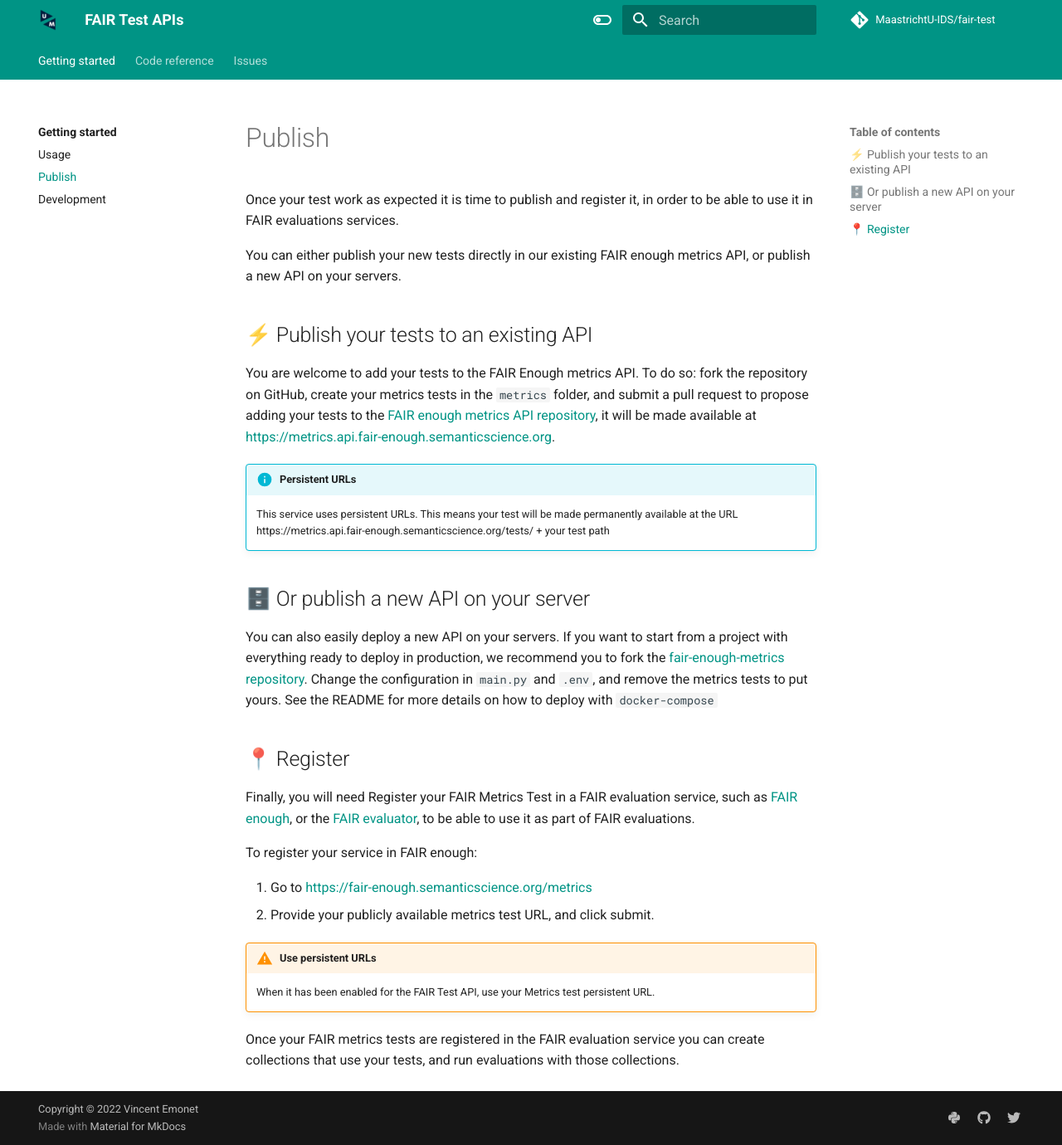
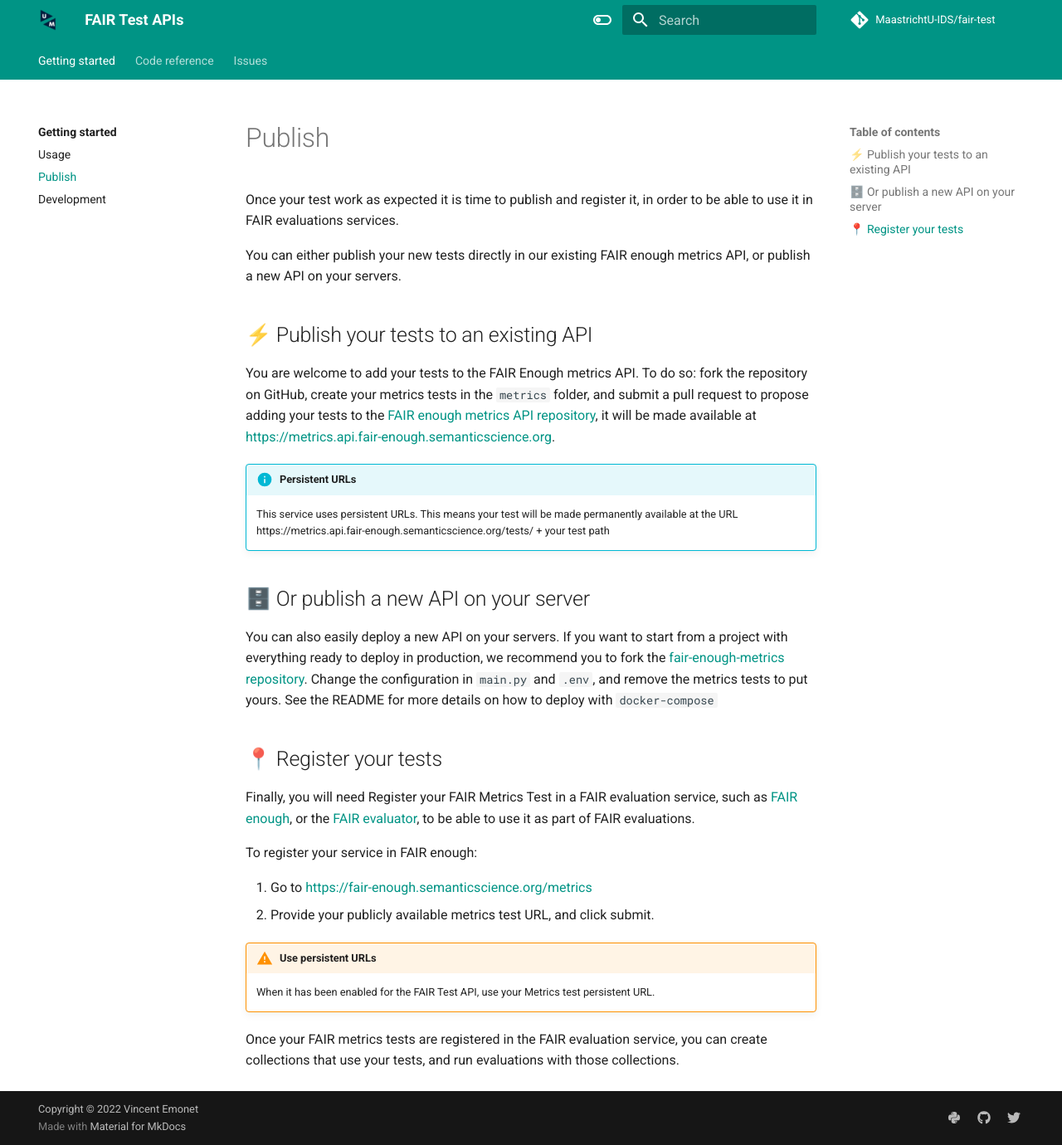
Before and after one commit to MaastrichtU-IDS/fair-test, an MkDocs documentation site: the page built from docs/publish.md, in a window 1280 px wide and 1380 px high. Shown: the whole window at 83% size. Built offline with MkDocs 1.6.1 and Material for MkDocs 9.7.7, drawn with Linux system fonts in a browser that asks for light colours; a script that is not in the unit is left out; comment, search, counter and statistics services are not loaded.

```diff
--- a/docs/publish.md
+++ b/docs/publish.md
@@ -16,7 +16,7 @@ You are welcome to add your tests to the FAIR Enough metrics API. To do so: fork
 You can also easily deploy a new API on your servers. If you want to start from a project with everything ready to deploy in production, we recommend you to fork the [fair-enough-metrics repository](https://github.com/MaastrichtU-IDS/fair-enough-metrics){:target="_blank"}. Change the configuration in `main.py` and `.env`, and remove the metrics tests to put yours. See the README for more details  on how to deploy with `docker-compose`
 
 
-## 📍 Register
+## 📍 Register your tests
 
 Finally, you will need Register your FAIR Metrics Test in a FAIR evaluation service,  such as [FAIR enough](https://fair-enough.semanticscience.org), or the [FAIR evaluator](https://fairsharing.github.io/FAIR-Evaluator-FrontEnd/),  to be able to use it as part of FAIR evaluations.
 
@@ -30,4 +30,4 @@ To register your service in FAIR enough:
 
 	When it has been enabled for the FAIR Test API, use your Metrics test persistent URL.
 
-Once your FAIR metrics tests are registered in the FAIR evaluation service you can create collections that use your tests, and run evaluations with those collections.
+Once your FAIR metrics tests are registered in the FAIR evaluation service, you can create collections that use your tests, and run evaluations with those collections.
--- a/setup.py
+++ b/setup.py
@@ -27,6 +27,7 @@ setup(
         "Programming Language :: Python :: 3.7",
         "Programming Language :: Python :: 3.8",
         "Programming Language :: Python :: 3.9",
+        "Programming Language :: Python :: 3.10",
     ],
     project_urls={
         "Issues": "https://github.com/MaastrichtU-IDS/fair-test/issues",
```
Also changed, not shown: 1 other file.
